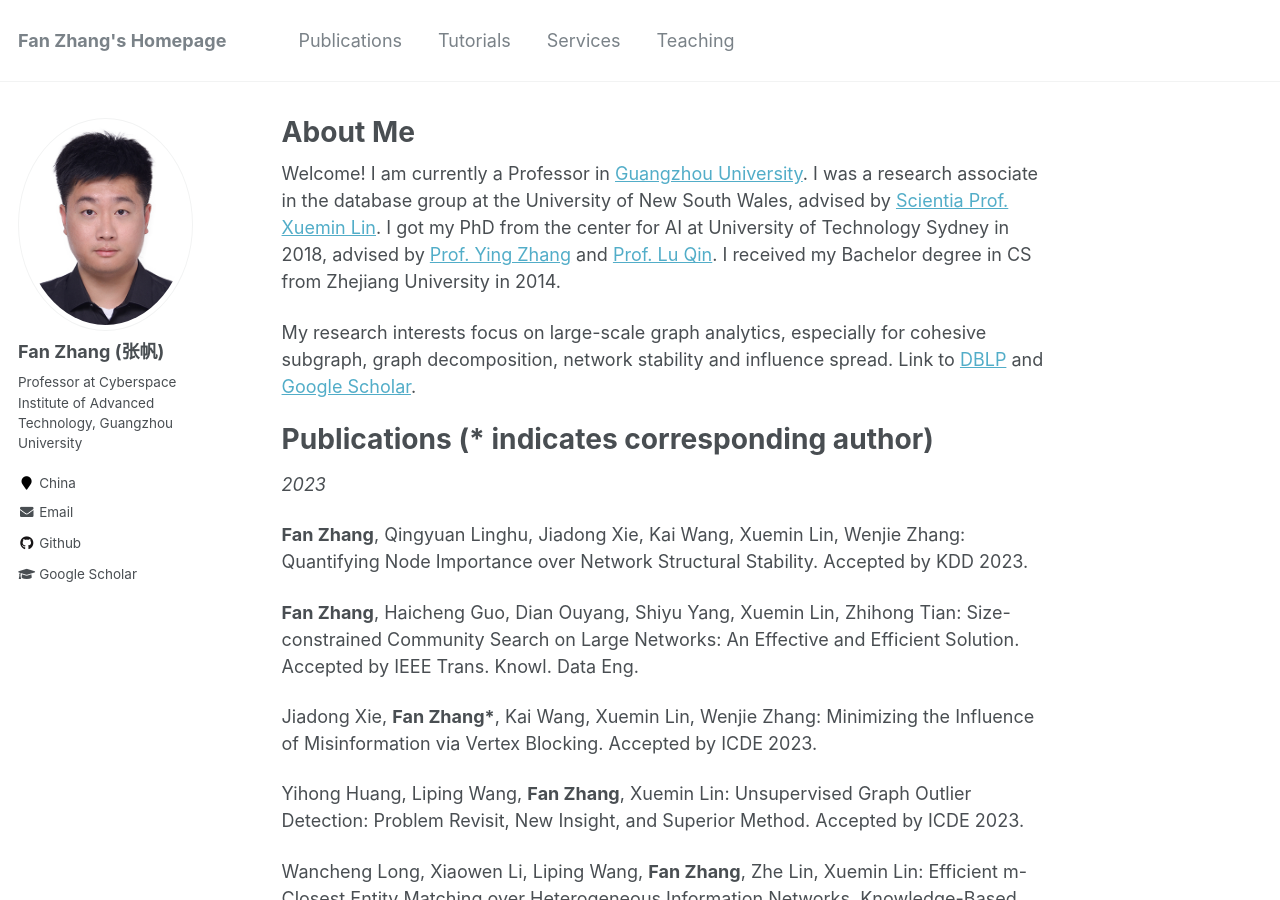
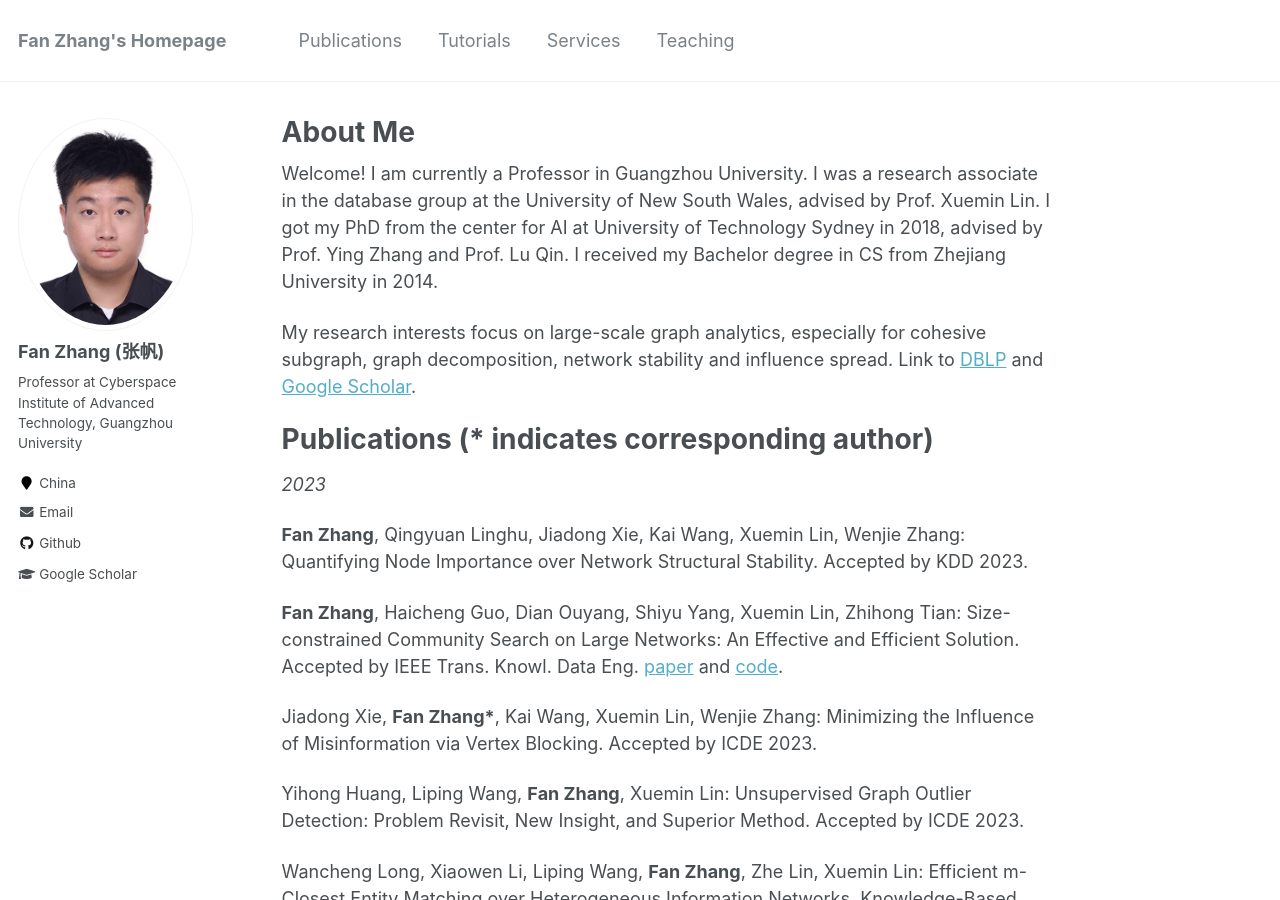
Before and after one commit to fanzhangcs/fanzhangcs.github.io, a Jekyll site: the page built from _pages/about.md, in a window 1280 px wide and 900 px high. Built offline with Jekyll 4.4.1, drawn with Linux system fonts in a browser that asks for light colours.

Commit message:
Update about.md

```diff
--- a/_pages/about.md
+++ b/_pages/about.md
@@ -8,7 +8,7 @@ redirect_from:
   - /about.html
 ---
 
-Welcome! I am currently a Professor in [Guangzhou University](http://wyy.gzhu.edu.cn/). I was a research associate in the database group at the University of New South Wales, advised by [Scientia Prof. Xuemin Lin](http://www.cse.unsw.edu.au/~lxue/). I got my PhD from the center for AI at University of Technology Sydney in 2018, advised by [Prof. Ying Zhang](https://profiles.uts.edu.au/Ying.Zhang) and [Prof. Lu Qin](https://profiles.uts.edu.au/Lu.Qin). I received my Bachelor degree in CS from Zhejiang University in 2014.
+Welcome! I am currently a Professor in Guangzhou University. I was a research associate in the database group at the University of New South Wales, advised by Prof. Xuemin Lin. I got my PhD from the center for AI at University of Technology Sydney in 2018, advised by Prof. Ying Zhang and Prof. Lu Qin. I received my Bachelor degree in CS from Zhejiang University in 2014.
 
 My research interests focus on large-scale graph analytics, especially for cohesive subgraph, graph decomposition, network stability and influence spread.
 Link to [DBLP](https://dblp.uni-trier.de/pid/21/3626-36.html) and [Google Scholar](https://scholar.google.com.au/citations?user=0OXLcmYAAAAJ&hl=zh-CN).
@@ -20,7 +20,7 @@ Publications (* indicates corresponding author)
 
 **Fan Zhang**, Qingyuan Linghu, Jiadong Xie, Kai Wang, Xuemin Lin, Wenjie Zhang: Quantifying Node Importance over Network Structural Stability. Accepted by KDD 2023.
 
-**Fan Zhang**, Haicheng Guo, Dian Ouyang, Shiyu Yang, Xuemin Lin, Zhihong Tian: Size-constrained Community Search on Large Networks: An Effective and Efficient Solution. Accepted by IEEE Trans. Knowl. Data Eng.
+**Fan Zhang**, Haicheng Guo, Dian Ouyang, Shiyu Yang, Xuemin Lin, Zhihong Tian: Size-constrained Community Search on Large Networks: An Effective and Efficient Solution. Accepted by IEEE Trans. Knowl. Data Eng. [paper](papers/2023_TKDE_sctruss.pdf) and [code](https://github.com/codecreateworld321).
 
 Jiadong Xie, **Fan Zhang\***, Kai Wang, Xuemin Lin, Wenjie Zhang: Minimizing the Influence of Misinformation via Vertex Blocking.  Accepted by ICDE 2023.
 
```
